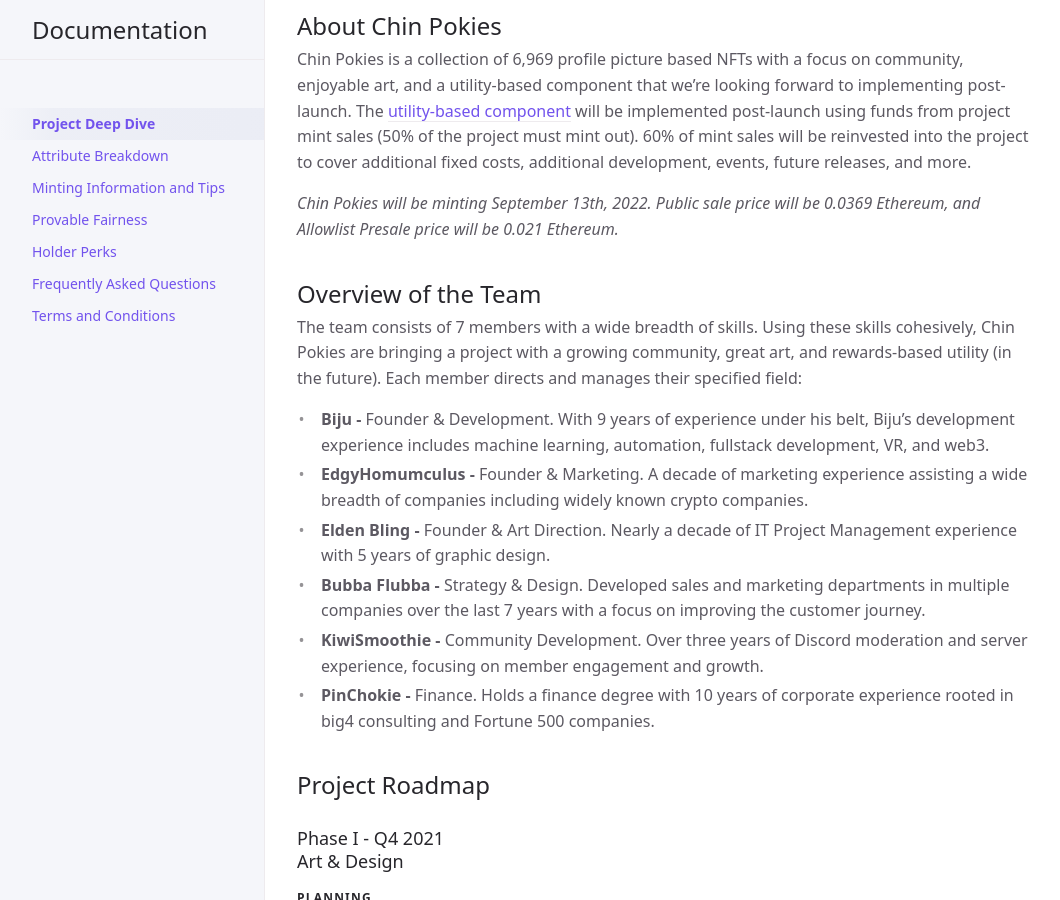
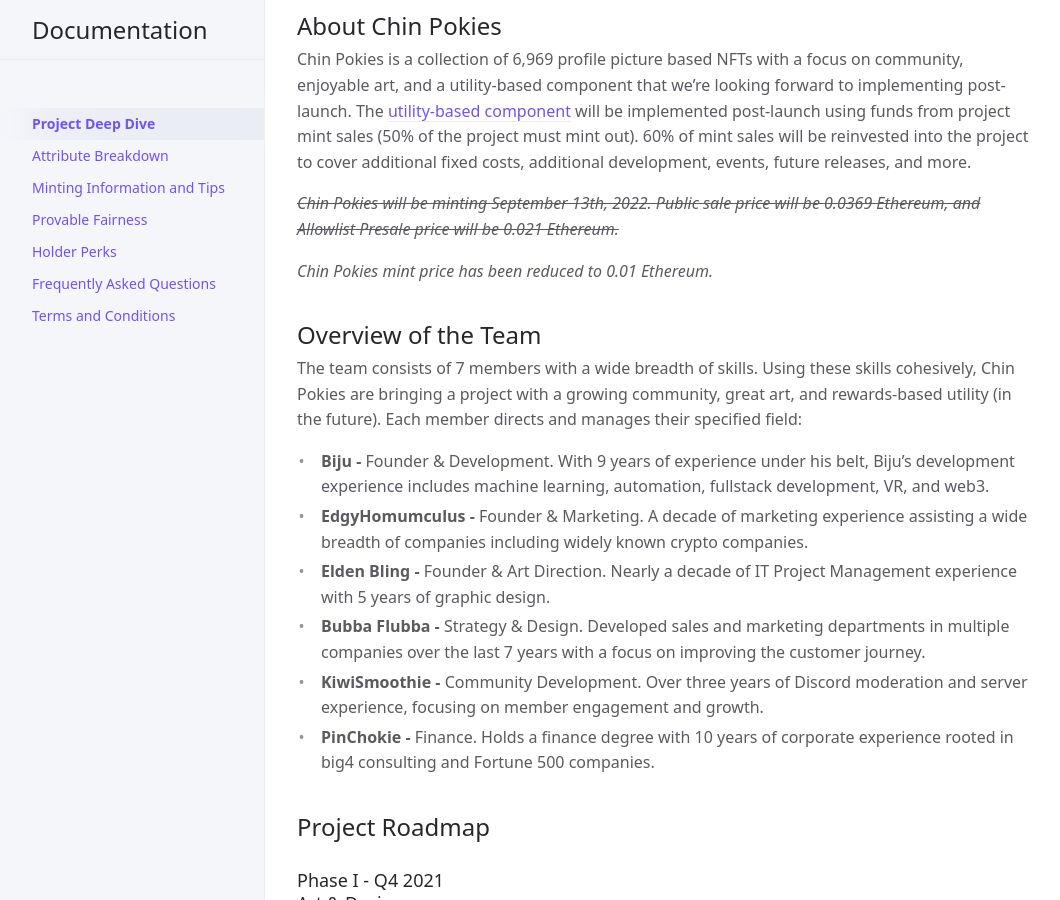
Before and after one commit to 0xbiju/0xbiju.github.io, a Jekyll site: the page built from index.md, in a window 1280 px wide and 900 px high, scrolled down 498 px. Shown: the whole window, without its empty margins (107-1167 px from the left). Built offline with Jekyll 4.4.1, drawn with Linux system fonts in a browser that asks for light colours.

Commit message:
updated with new mint price

```diff
--- a/index.md
+++ b/index.md
@@ -20,8 +20,9 @@ permalink: /
 Chin Pokies is a collection of 6,969 profile picture based NFTs with a focus on community, enjoyable art, and a utility-based component that we’re looking forward to implementing post-launch.
 The [utility-based component](/utility) will be implemented post-launch using funds from project mint sales (50% of the project must mint out). 60% of mint sales will be reinvested into the project to cover additional fixed costs, additional development, events, future releases, and more.
 
-*Chin Pokies will be minting September 13th, 2022. Public sale price will be 0.0369 Ethereum, and Allowlist Presale price will be 0.021 Ethereum.*
+~~*Chin Pokies will be minting September 13th, 2022. Public sale price will be 0.0369 Ethereum, and Allowlist Presale price will be 0.021 Ethereum.*~~
 
+*Chin Pokies mint price has been reduced to 0.01 Ethereum.*
 ## Overview of the Team
 
 The team consists of 7 members with a wide breadth of skills. Using these skills cohesively, Chin Pokies are bringing a project with a growing community, great art, and rewards-based utility (in the future). Each member directs and manages their specified field:
```
